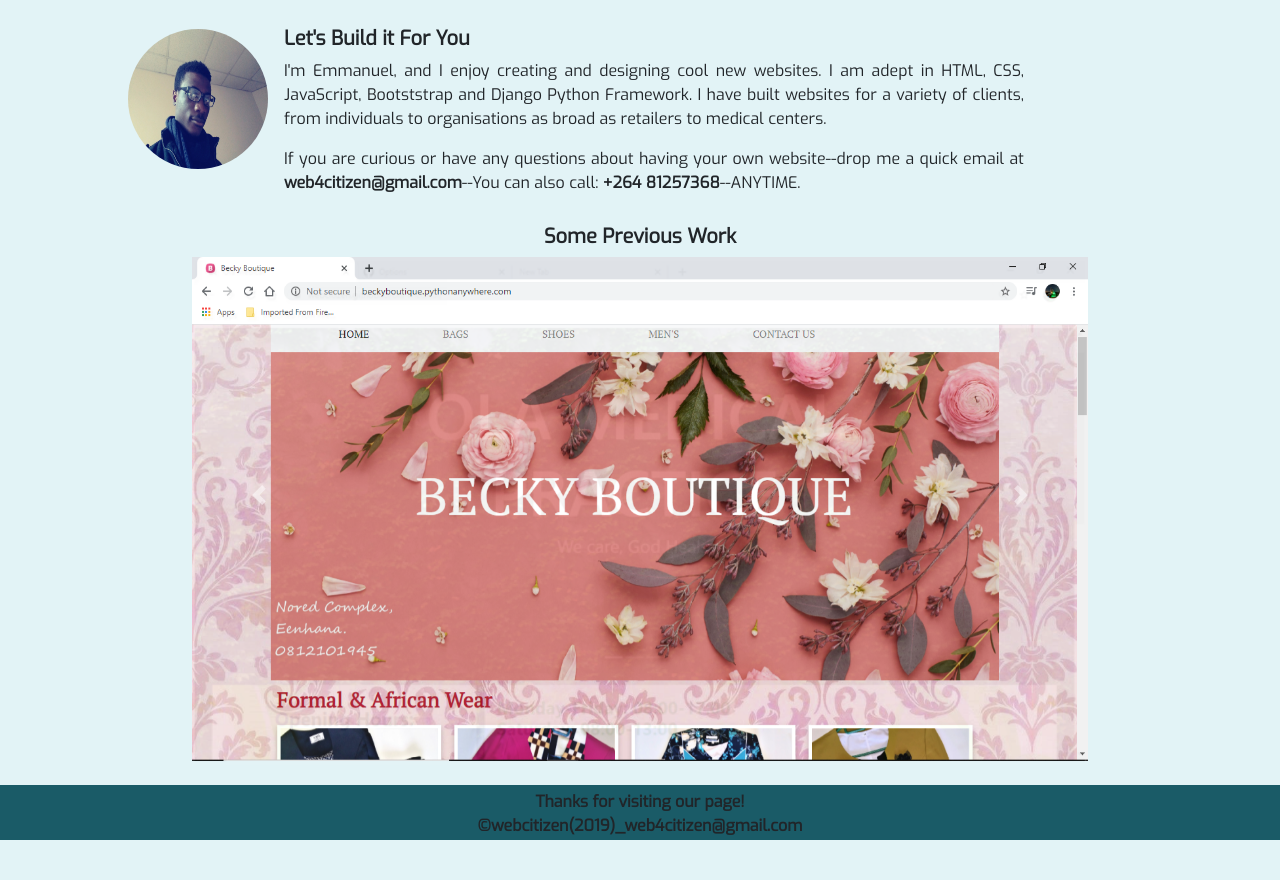
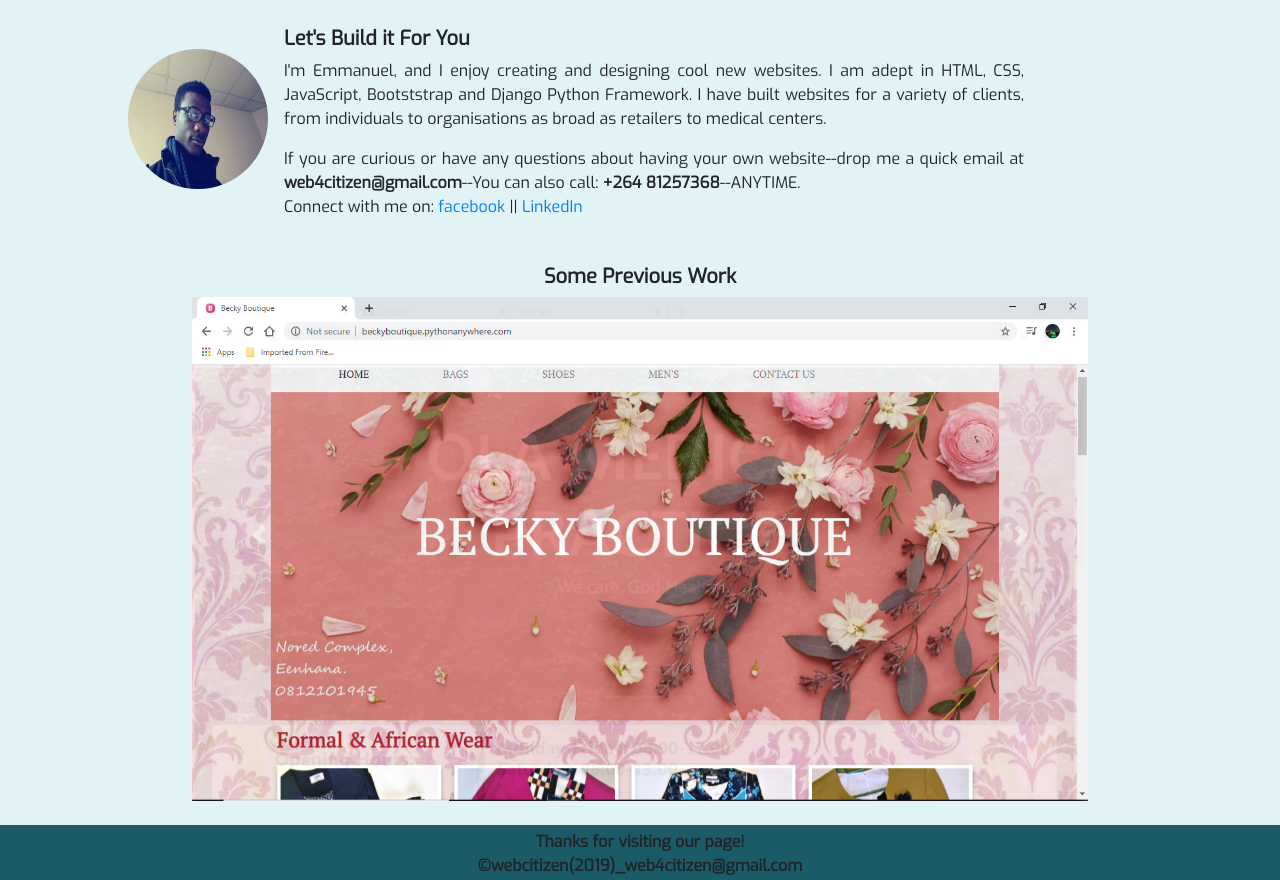
Before and after one commit to webcitizen/webcitizen, a plain HTML site: page index.html in a window 1280 px wide. Shown: the part 1135-2015 px from the top of the page. Before the commit the page ends 1975 px from the top, so only its background shows below. Drawn offline with nearby package versions, Linux system fonts and the light colour scheme.

Commit message:
Add files via upload

```diff
--- a/index.html
+++ b/index.html
@@ -40,6 +40,7 @@
 		    <h5 class="mt-0"><br><b>Let's Build it For You</b></h5>
 		    <p>I'm Emmanuel, and I enjoy creating and designing cool new websites. I am adept in HTML, CSS, JavaScript, Bootststrap and Django Python Framework. I have built websites for a variety of clients, from individuals to organisations as broad as retailers to medical centers.</p>
 		    <p class="mb-0">If you are curious or have any questions about having your own website--drop me a quick email at <b>web4citizen@gmail.com</b>--You can also call: <b>+264 81257368</b>--ANYTIME.</p>
+		    <p>Connect with me on: <a href="https://www.facebook.com/immanuel.ogundiran">facebook</a> || <a href="https://www.linkedin.com/in/emmanuel-ogundiran-a8330414a/">LinkedIn</a></p>
 		  </div>
 		</div>
 	</div>
```
Also changed, not shown: na.html (+1 -0 lines).
